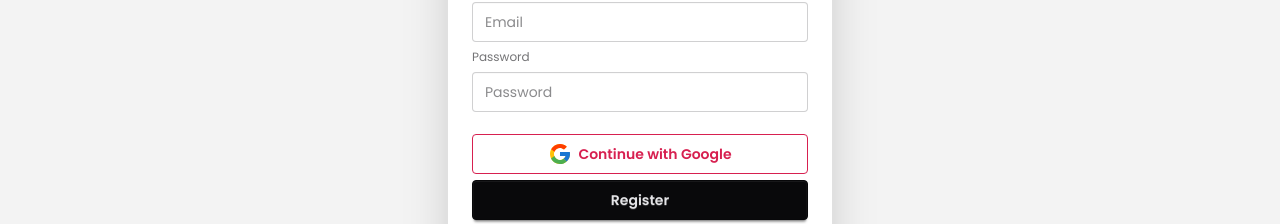
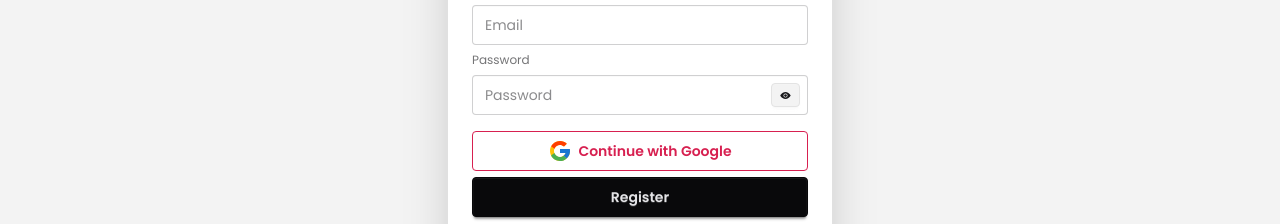
Before and after one commit to nafisadman/B12-A9-Fireshield, a React (Vite) app: page /auth/register in a window 1280 px wide. Shown: the part 457-681 px from the top of the page. Built offline with nearby package versions, Linux system fonts and the light colour scheme; no server answers.

Commit message:
Show and Hide Password Completed

```diff
--- a/src/pages/Register.jsx
+++ b/src/pages/Register.jsx
@@ -2,11 +2,13 @@ import React, { use, useState } from "react";
 import { Link, useNavigate } from "react-router";
 import { AuthContext } from "../provider/AuthProvider";
 import SocialLogin from "../components/homelayout/SocialLogin";
+import { IoEye, IoEyeOff } from "react-icons/io5";
 
 const Register = () => {
   const { createUser, setUser, updateUser } = use(AuthContext);
   const [nameError, setNameError] = useState("");
   const [passwordError, setPasswordError] = useState("");
+  const [showPassword, setShowPassword] = useState("");
   const navigate = useNavigate();
 
   const handleRegister = (e) => {
@@ -61,6 +63,11 @@ const Register = () => {
       });
   };
 
+  const handleTogglePasswordShow = (event) => {
+    event.preventDefault();
+    setShowPassword(!showPassword);
+  };
+
   return (
     <div className="flex justify-center min-h-screen items-center">
       <form
@@ -102,15 +109,22 @@ const Register = () => {
             />
             {/* password */}
             <label className="label">Password</label>
+            <div className="relative">
               <input
-              type="password"
+                type={showPassword ? "text" : "password"}
                 name="password"
                 className="input w-full"
                 placeholder="Password"
                 required
               />
-            {passwordError && <p className="text-xs text-error">{passwordError}</p>}
+              {passwordError && (
+                <p className="text-xs text-error">{passwordError}</p>
+              )}
               <SocialLogin></SocialLogin>
+              <button className="absolute top-2 right-2 btn btn-xs" onClick={handleTogglePasswordShow}>
+                {showPassword ? <IoEyeOff /> : <IoEye />}
+              </button>
+            </div>
             <button type="submit" className="btn btn-neutral">
               Register
             </button>
```
Lines whose indentation alone changed are shown as unchanged.
